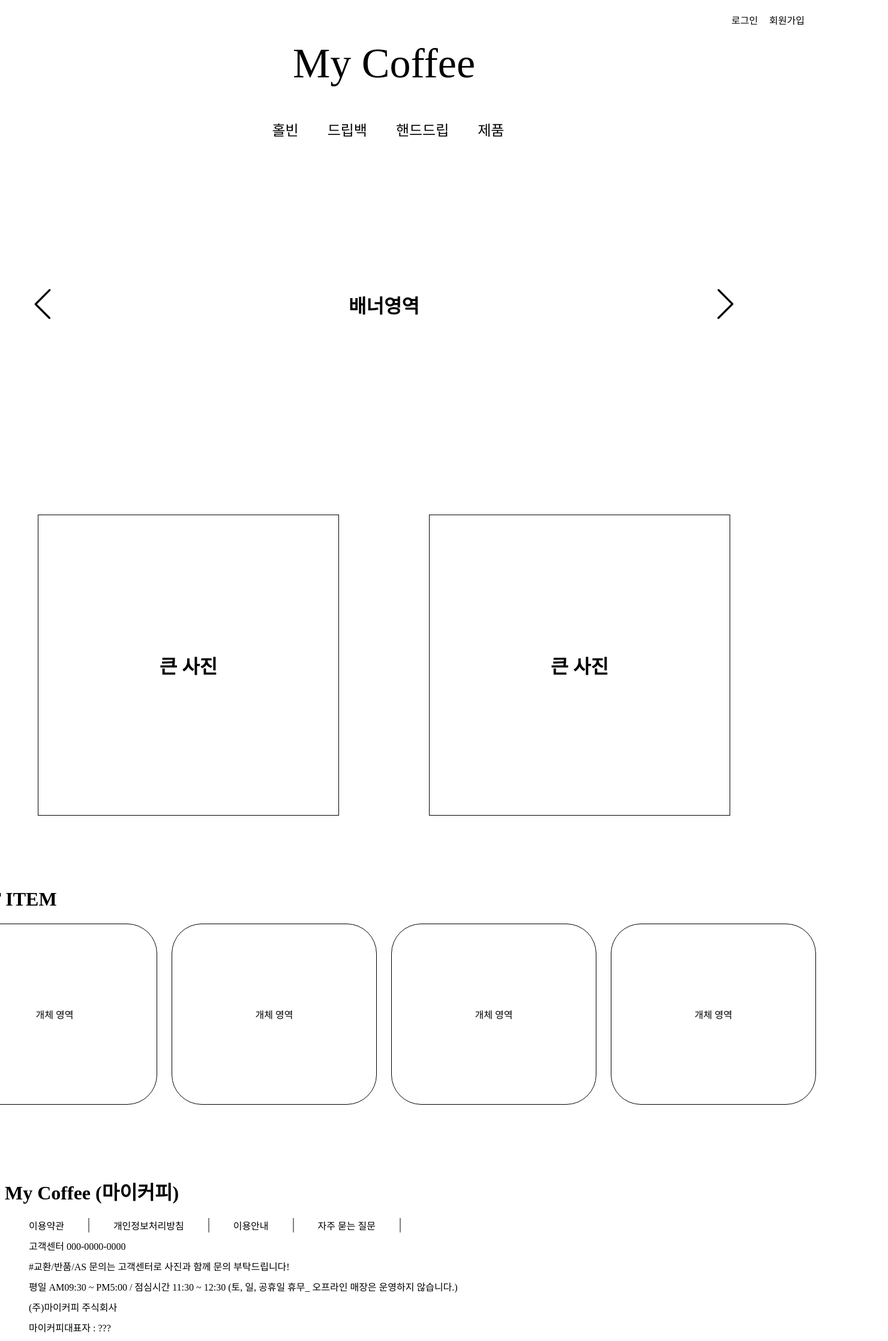
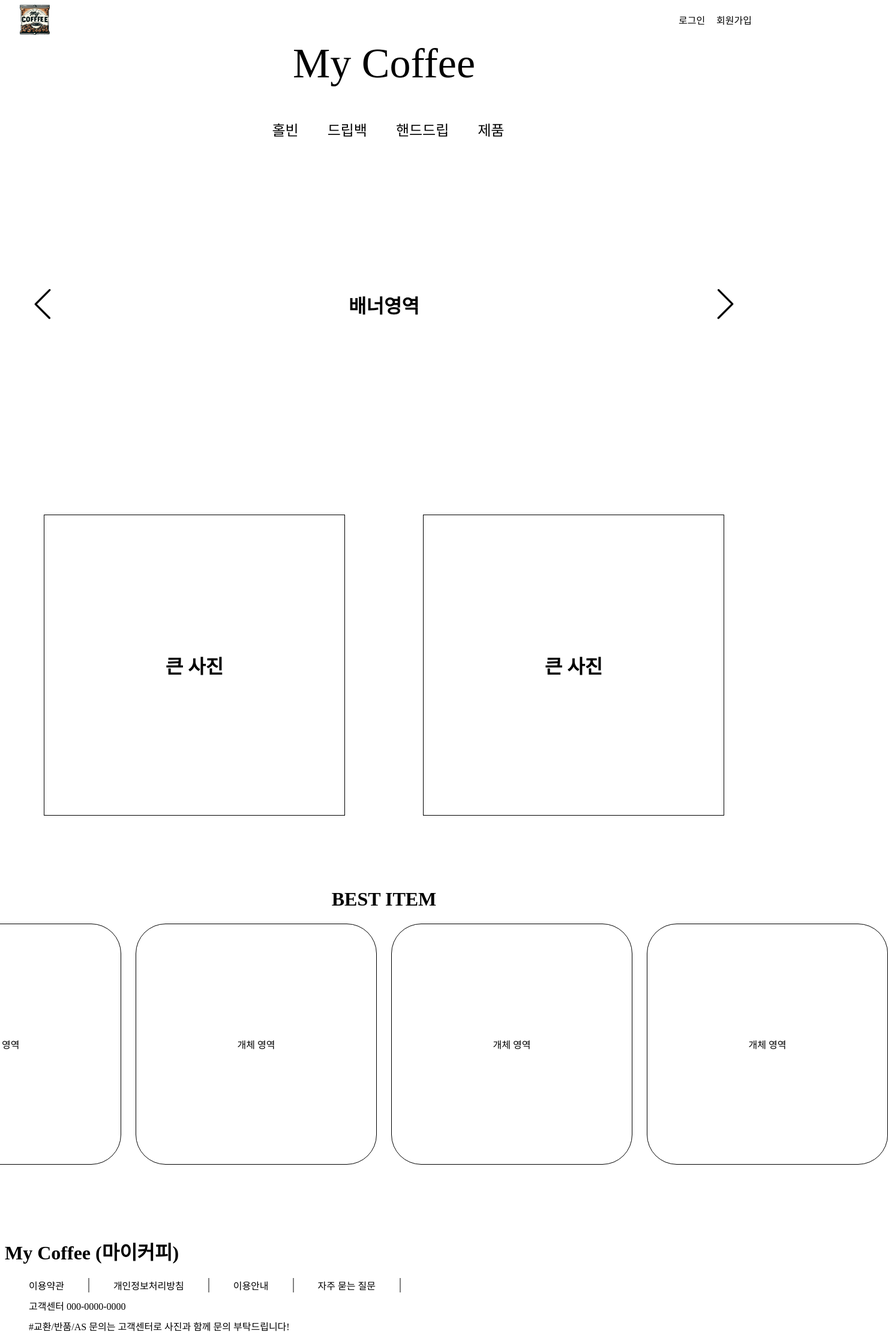
Before and after one commit to Eclipse-K/mycoffee, a React (Create React App) app: page / in a window 1280 px wide. Shown: the top 2236 px of the page at 60% size, 1480 px wide, since content can reach past the window. Built offline with nearby package versions, Linux system fonts and the light colour scheme; a web font is replaced by a local one.

Commit message:
Edit page size 0616

```diff
--- a/src/Components/Banner.css
+++ b/src/Components/Banner.css
@@ -1,7 +1,6 @@
 .Banner {
-  display: flex;
-  justify-content: center;
-  align-items: center;
+  display: inline-block;
+  width: 100%;
 }
 
 .Banner-container {
@@ -9,7 +8,6 @@
   justify-items: center;
   align-items: center;
   grid-template-columns: 10% 80% 10%;
-  width: 1440px;
   height: 500px;
 }
 
--- a/src/Components/BestItem.css
+++ b/src/Components/BestItem.css
@@ -1,9 +1,17 @@
 .BestItem {
+  display: inline-block;
+  width: 100%;
+  margin: 100px 0 100px 0;
+}
+
+.BestItem h1 {
+  text-align: center;
+}
+
+.BestItem-container {
   display: flex;
   justify-content: center;
   align-items: center;
-  width: 100%;
-  margin: 100px 0 100px 0;
 }
 
 .item-area {
@@ -11,7 +19,6 @@
   grid-template-columns: repeat(4, 1fr);
   gap: 0 24px;
   list-style-type: none;
-  width: 1440px;
   padding: 0;
   margin: 0;
 }
@@ -22,5 +29,6 @@
   display: flex;
   justify-content: center;
   align-items: center;
-  height: 300px;
+  width: 400px;
+  height: 400px;
 }
--- a/src/Components/BestItem.js
+++ b/src/Components/BestItem.js
@@ -3,8 +3,8 @@ import "./BestItem.css";
 function BestItem() {
   return (
     <div className="BestItem">
+      <h1>BEST ITEM</h1>
       <div className="BestItem-container">
-        <h1>BEST ITEM</h1>
         <ul className="item-area">
           <li>개체 영역</li>
           <li>개체 영역</li>
--- a/src/Components/BigImg.css
+++ b/src/Components/BigImg.css
@@ -1,7 +1,5 @@
 .BigImg {
-  display: flex;
-  justify-content: center;
-  align-items: center;
+  display: inline-block;
   margin: 100px 0 0 0;
   width: 100%;
 }
@@ -10,8 +8,6 @@
   display: grid;
   grid-template-columns: repeat(2, 1fr);
   justify-items: center;
-  gap: 0 40px;
-  width: 1440px;
 }
 
 .BigImg-1,
--- a/src/Components/NaviBar.css
+++ b/src/Components/NaviBar.css
@@ -1,8 +1,5 @@
 .nav-area {
-  display: flex;
-  justify-content: center;
-  align-items: center;
-  flex-direction: column;
+  display: inline-block;
   width: 100%;
 }
 
@@ -10,7 +7,6 @@
   display: flex;
   align-items: center;
   justify-content: space-between;
-  width: 1440px;
 }
 
 .nav-logo-img {
@@ -34,7 +30,6 @@
   display: grid;
   align-items: center;
   justify-items: center;
-  width: 1440px;
   height: 200px;
 }
 
```
